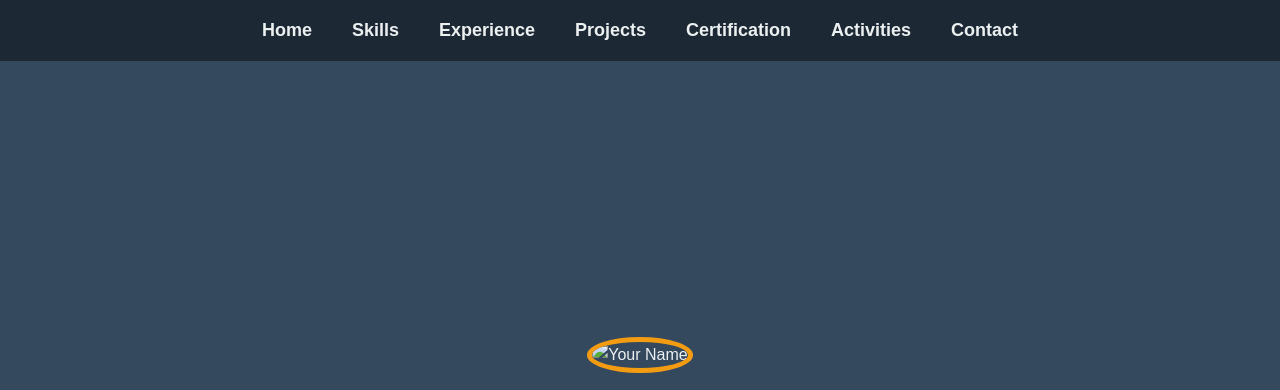
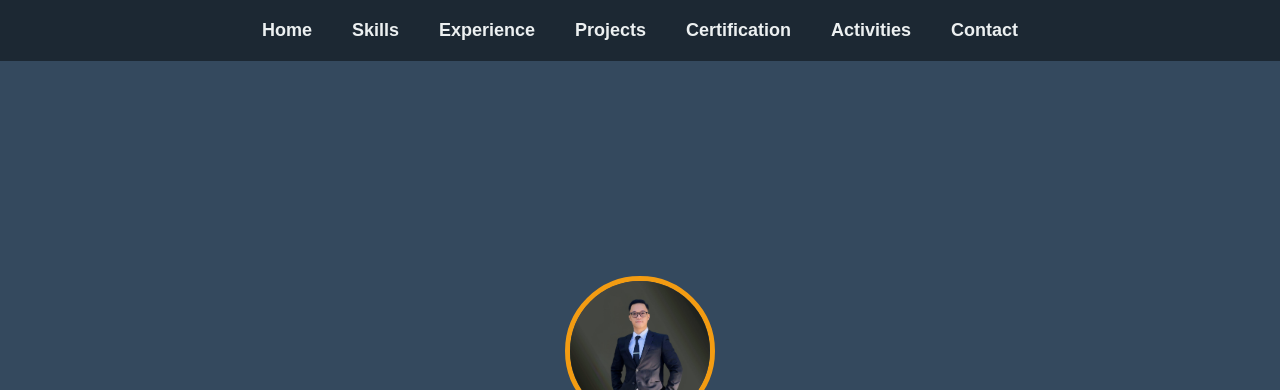
Before and after one commit to davidsebastianart/web-portofolio, a plain HTML site: page index.html in a window 1280 px wide. Shown: the top 390 px of the page. Drawn offline with Linux system fonts and the light colour scheme.

Commit message:
Update index.html

```diff
--- a/index.html
+++ b/index.html
@@ -23,7 +23,7 @@
   <!-- Home Section -->
   <section id="home">
     <div class="intro">
-      <img src="/Users/davidsebastianart/Web Portofolio/img/20250112_230740~4.jpg" alt="Your Name">
+      <img src="img/pp.jpg" alt="Your Name">
       <h1>Hello, I'm David Sebastian Aritonang</h1>
       <p>I'm a passionate Data Analyst and Software Developer.</p>
       <button onclick="window.location.href='Resume_2025.pdf';">Download Resume</button>
```
